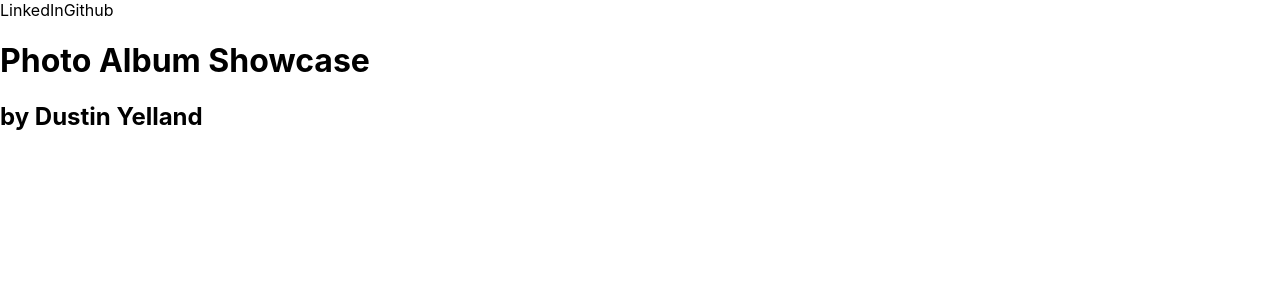
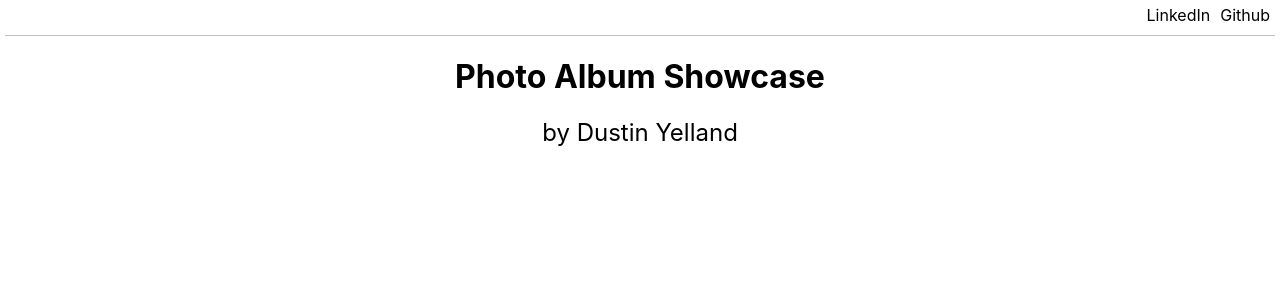
Before and after one commit to dustinyschild/photo-album-showcase, a Next.js app: page /album/1 in a window 1280 px wide. Shown: the top 300 px of the page. Built offline with nearby package versions, Linux system fonts and the light colour scheme.

Commit message:
some styling for the header

```diff
--- a/components/Header.js
+++ b/components/Header.js
@@ -1,17 +1,24 @@
+import styles from "../styles/Header.module.css";
+
 const Header = () => {
   return (
-    <header data-testid="header">
-      <div>
-        <a data-testid="linkedin-link" href="#">
+    <header className={styles.header} data-testid="header">
+      <div className={styles.linkBar}>
+        <a className={styles.socialLink} data-testid="github-link" href="#">
+          Github
+        </a>
+        <a className={styles.socialLink} data-testid="linkedin-link" href="#">
           LinkedIn
-        </a>
-        <a data-testid="github-link" href="#">
-          Github
         </a>
       </div>
 
-      <h1 data-testid="main-heading">Photo Album Showcase</h1>
-      <h2 data-testid="sub-heading"> by Dustin Yelland</h2>
+      <h1 className={styles.mainHeader} data-testid="main-heading">
+        Photo Album Showcase
+      </h1>
+      <h2 className={styles.subHeader} data-testid="sub-heading">
+        {" "}
+        by Dustin Yelland
+      </h2>
     </header>
   );
 };
--- /dev/null
+++ b/styles/Header.module.css
@@ -0,0 +1,24 @@
+.header {
+  margin: 0 5px;
+}
+
+.linkBar {
+  display: flex;
+  flex-direction: row-reverse;
+  border-bottom: solid rgba(128, 128, 128, 0.5) 1px;
+  padding-bottom: 5px;
+}
+
+.socialLink {
+  padding: 0;
+  margin: 5px;
+}
+
+.mainHeader, .subHeader {
+  text-align: center;
+}
+
+.subHeader {
+  margin-top: 0;
+  font-weight: 400;
+}
--- a/styles/Home.module.css
+++ b/styles/Home.module.css
@@ -1,7 +1,3 @@
-.container {
-  padding: 0 2rem;
-}
-
 .main {
   min-height: 100vh;
   padding: 4rem 0;
@@ -20,110 +16,3 @@
   justify-content: center;
   align-items: center;
 }
-
-.footer a {
-  display: flex;
-  justify-content: center;
-  align-items: center;
-  flex-grow: 1;
-}
-
-.title a {
-  color: #0070f3;
-  text-decoration: none;
-}
-
-.title a:hover,
-.title a:focus,
-.title a:active {
-  text-decoration: underline;
-}
-
-.title {
-  margin: 0;
-  line-height: 1.15;
-  font-size: 4rem;
-}
-
-.title,
-.description {
-  text-align: center;
-}
-
-.description {
-  margin: 4rem 0;
-  line-height: 1.5;
-  font-size: 1.5rem;
-}
-
-.code {
-  background: #fafafa;
-  border-radius: 5px;
-  padding: 0.75rem;
-  font-size: 1.1rem;
-  font-family: Menlo, Monaco, Lucida Console, Liberation Mono, DejaVu Sans Mono,
-    Bitstream Vera Sans Mono, Courier New, monospace;
-}
-
-.grid {
-  display: flex;
-  align-items: center;
-  justify-content: center;
-  flex-wrap: wrap;
-  max-width: 800px;
-}
-
-.card {
-  margin: 1rem;
-  padding: 1.5rem;
-  text-align: left;
-  color: inherit;
-  text-decoration: none;
-  border: 1px solid #eaeaea;
-  border-radius: 10px;
-  transition: color 0.15s ease, border-color 0.15s ease;
-  max-width: 300px;
-}
-
-.card:hover,
-.card:focus,
-.card:active {
-  color: #0070f3;
-  border-color: #0070f3;
-}
-
-.card h2 {
-  margin: 0 0 1rem 0;
-  font-size: 1.5rem;
-}
-
-.card p {
-  margin: 0;
-  font-size: 1.25rem;
-  line-height: 1.5;
-}
-
-.logo {
-  height: 1em;
-  margin-left: 0.5rem;
-}
-
-@media (max-width: 600px) {
-  .grid {
-    width: 100%;
-    flex-direction: column;
-  }
-}
-
-@media (prefers-color-scheme: dark) {
-  .card,
-  .footer {
-    border-color: #222;
-  }
-  .code {
-    background: #111;
-  }
-  .logo img {
-    filter: invert(1);
-  }
-}
```
